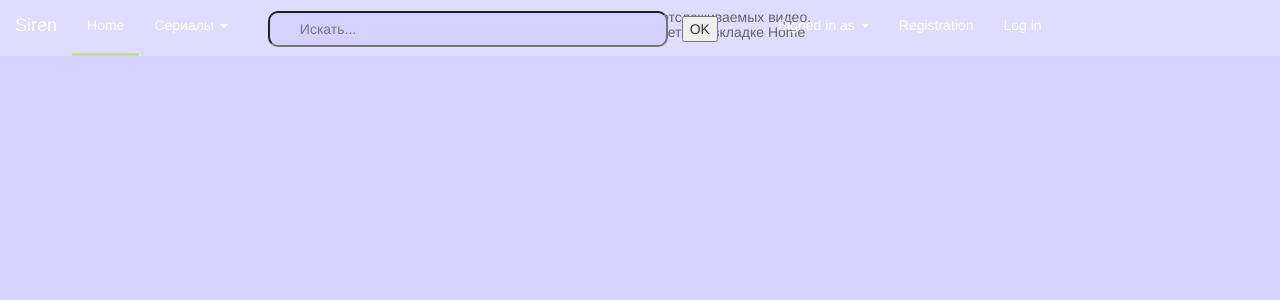
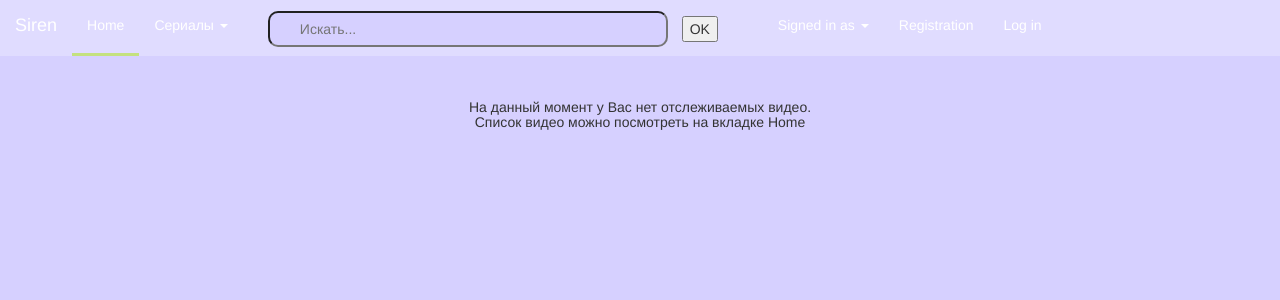
Before and after one commit to lenapy/Siren_django, a Django app: template siren_proj/templates/user/profile.html in a window 1280 px wide. Shown: the top 300 px of the page. Run offline with Django 3.2, Linux system fonts and the light colour scheme; the template is opened without the code that fills it, so the values that code supplies are empty; some libraries are stand-ins or nearby versions.

Commit message:
edit video_main.css

```diff
--- a/siren_proj/static/video_main.css
+++ b/siren_proj/static/video_main.css
@@ -67,5 +67,6 @@
 .no_video{
     text-align: center;
     margin: auto;
+    margin-top: 90px;
 
 }
```
